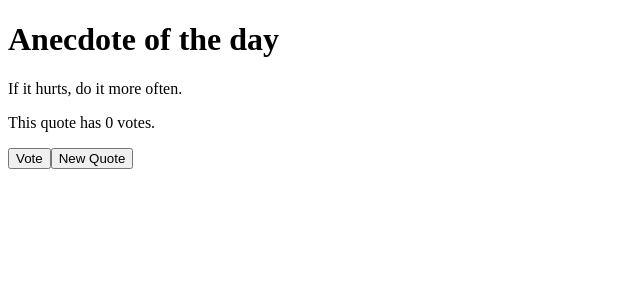
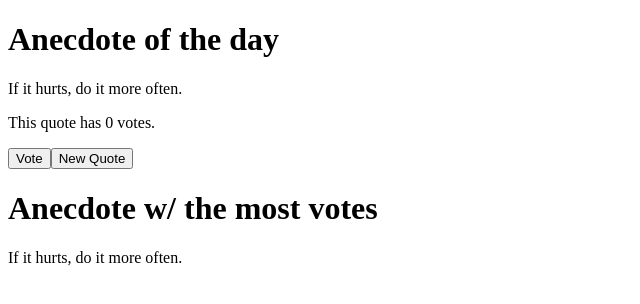
Before and after one commit to b-capra/fullstackopen, a React (Create React App) app in the folder part1/anecdotes/: page / in a window 1280 px wide. Shown: the top 304 px of the page, without its empty margins (0-640 px from the left). Built offline with nearby package versions, Linux system fonts and the light colour scheme.

Commit message:
Add display for quote w most votes

```diff
--- a/part1/anecdotes/src/App.js
+++ b/part1/anecdotes/src/App.js
@@ -32,6 +32,8 @@ const App = () => {
     setSelected(random)
   }
 
+  const setTop = () => votes.indexOf(Math.max(...votes))
+
   return (
     <div>
       <Header text='Anecdote of the day' />
@@ -40,6 +42,8 @@ const App = () => {
       <Display votes={votes[selected]} />
       <Button text='Vote' onClick={updateVotes} />
       <Button text='New Quote' onClick={newSelection} />
+      <Header text='Anecdote w/ the most votes' />
+      {anecdotes[setTop()]}
     </div>
   )
 }
```
